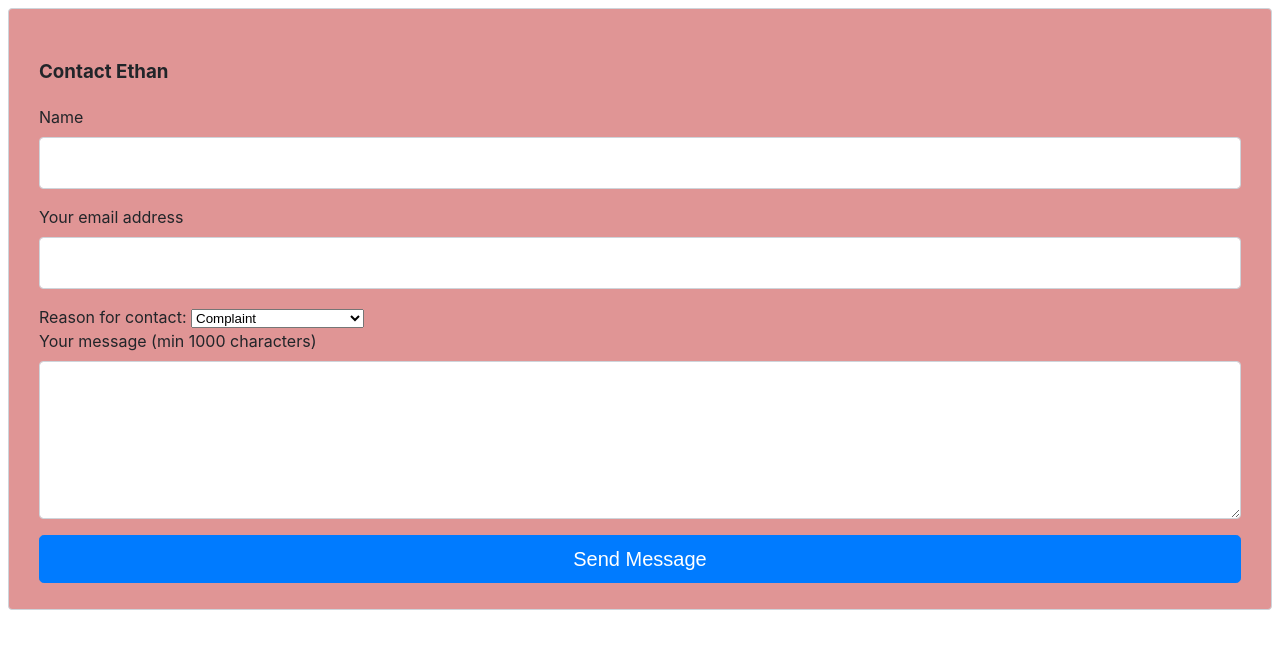
After one commit to EthanLevy27/levypedia.com, a Flask app: page /contact_form in a window 1280 px wide. The commit adds this page. Shown: the top 649 px of the page. Run offline with Flask 2, Linux system fonts and the light colour scheme.

Commit message:
UpdateBachman

```diff
--- a/app.py
+++ b/app.py
@@ -25,12 +25,30 @@ def songread():
 def backpacking_photos():
     return render_template('backpacking_photos.html')
 
+@app.route("/contact_form")
+def contact_form():
+    return render_template('contact-form.html')
+
+
+@app.route("/Resume")
+def Resume():
+    return render_template('Resume.html')
+
+
+
 @app.route("/")
 def home():
     url_for('static', filename='playlist_store.js')
     url_for('static', filename='playlist.js')
+    url_for('static', filename='contact-form-process.php')
     url_for('static', filename='style.css')
     url_for('static', filename='levypedia.css')
     url_for('static', filename='Profile-Picture.jpeg')
     url_for('static', filename='backpacking_photos.html')
+    url_for('static', filename='ResumeWeb.pdf')
+    url_for('static', filename='Resume.html')
+    url_for('static', filename='CLS.pdf')
+    url_for('static', filename='contact-form.css')
+    url_for('static', filename='contact-form.html')
+
     return render_template('index.html')
--- /dev/null
+++ b/static/contact-form.css
@@ -0,0 +1,160 @@
+#fcf-form {
+    display: block;
+}
+
+.fcf-body {
+    margin: 0;
+    font-family: -apple-system, Arial, sans-serif;
+    font-size: 1rem;
+    font-weight: 400;
+    line-height: 1.5;
+    color: #212529;
+    text-align: left;
+    background-color: rgb(224, 149, 149);
+    padding: 30px;
+    padding-bottom: 10px;
+    border: 1px solid #ced4da;
+    border-radius: 0.25rem;
+    max-width: 100%;
+}
+
+.fcf-form-group {
+    margin-bottom: 1rem;
+}
+
+.fcf-input-group {
+    position: relative;
+    display: -ms-flexbox;
+    display: flex;
+    -ms-flex-wrap: wrap;
+    flex-wrap: wrap;
+    -ms-flex-align: stretch;
+    align-items: stretch;
+    width: 100%;
+}
+
+.fcf-form-control {
+    display: block;
+    width: 100%;
+    height: calc(1.5em + 0.75rem + 2px);
+    padding: 0.375rem 0.75rem;
+    font-size: 1rem;
+    font-weight: 400;
+    line-height: 1.5;
+    color: #495057;
+    background-color: rgb(255, 255, 255);
+    background-clip: padding-box;
+    border: 1px solid #ced4da;
+    outline: none;
+    border-radius: 0.25rem;
+    transition: border-color 0.15s ease-in-out, box-shadow 0.15s ease-in-out;
+}
+
+    .fcf-form-control:focus {
+        border: 1px solid #313131;
+    }
+
+select.fcf-form-control[size], select.fcf-form-control[multiple] {
+    height: auto;
+}
+
+textarea.fcf-form-control {
+    font-family: -apple-system, Arial, sans-serif;
+    height: auto;
+}
+
+label.fcf-label {
+    display: inline-block;
+    margin-bottom: 0.5rem;
+}
+
+.fcf-credit {
+    padding-top: 10px;
+    font-size: 0.9rem;
+    color: #545b62;
+}
+
+    .fcf-credit a {
+        color: #545b62;
+        text-decoration: underline;
+    }
+
+        .fcf-credit a:hover {
+            color: #0056b3;
+            text-decoration: underline;
+        }
+
+.fcf-btn {
+    display: inline-block;
+    font-weight: 400;
+    color: #212529;
+    text-align: center;
+    vertical-align: middle;
+    cursor: pointer;
+    -webkit-user-select: none;
+    -moz-user-select: none;
+    -ms-user-select: none;
+    user-select: none;
+    background-color: transparent;
+    border: 1px solid transparent;
+    padding: 0.375rem 0.75rem;
+    font-size: 1rem;
+    line-height: 1.5;
+    border-radius: 0.25rem;
+    transition: color 0.15s ease-in-out, background-color 0.15s ease-in-out, border-color 0.15s ease-in-out, box-shadow 0.15s ease-in-out;
+}
+
+@media (prefers-reduced-motion: reduce) {
+    .fcf-btn {
+        transition: none;
+    }
+}
+
+.fcf-btn:hover {
+    color: #212529;
+    text-decoration: none;
+}
+
+.fcf-btn:focus, .fcf-btn.focus {
+    outline: 0;
+    box-shadow: 0 0 0 0.2rem rgba(0, 123, 255, 0.25);
+}
+
+.fcf-btn-primary {
+    color: #fff;
+    background-color: #007bff;
+    border-color: #007bff;
+}
+
+    .fcf-btn-primary:hover {
+        color: #fff;
+        background-color: #0069d9;
+        border-color: #0062cc;
+    }
+
+    .fcf-btn-primary:focus, .fcf-btn-primary.focus {
+        color: #fff;
+        background-color: #0069d9;
+        border-color: #0062cc;
+        box-shadow: 0 0 0 0.2rem rgba(38, 143, 255, 0.5);
+    }
+
+.fcf-btn-lg, .fcf-btn-group-lg > .fcf-btn {
+    padding: 0.5rem 1rem;
+    font-size: 1.25rem;
+    line-height: 1.5;
+    border-radius: 0.3rem;
+}
+
+.fcf-btn-block {
+    display: block;
+    width: 100%;
+}
+
+    .fcf-btn-block + .fcf-btn-block {
+        margin-top: 0.5rem;
+    }
+
+input[type="submit"].fcf-btn-block, input[type="reset"].fcf-btn-block, input[type="button"].fcf-btn-block {
+    width: 100%;
+}
--- a/templates/backpacking_photos.html
+++ b/templates/backpacking_photos.html
@@ -127,7 +127,7 @@ img {vertical-align: middle;}
 </style>
 <body>
   <div class ="menu" class="visited" class = "hover" class = "hvr-shutter-out-vertical" class = "active">
-    <a href="/home">Home</a>
+    <a href="https://levypedia.com">Home</a>
     <a href="https://linktr.ee/elevy127">Linktree</a>
     <a href="">My Projects</a>
     <a class="active" href="backpacking_photos">Backpacking Photos</a>
--- /dev/null
+++ b/templates/contact-form.html
@@ -0,0 +1,63 @@
+<!DOCTYPE html>
+    <head>
+        <meta charset="utf-8">
+        <meta name="viewport" content="width=device-width, initial-scale=1, shrink-to-fit=no">
+        <title>contact form</title>
+        <link href="/static/contact-form.css" rel="stylesheet">
+
+    </head>
+
+    <body>
+        <style>
+            @import url('https://fonts.googleapis.com/css2?family=Noto+Sans+TC:wght@300&display=swap');
+        </style>
+        <div class="fcf-body">
+
+            <div id="fcf-form">
+                <h3 class="fcf-h3">Contact Ethan</h3>
+
+                <form id="fcf-form-id" class="fcf-form-class" method="post" action="contact-form-process.php">
+
+                    <div class="fcf-form-group">
+                        <label for="Name" class="fcf-label">Name</label>
+                        <div class="fcf-input-group">
+                            <input type="text" id="Name" name="Name" class="fcf-form-control" required>
+                        </div>
+                    </div>
+
+                    <div class="fcf-form-group">
+                        <label for="Email" class="fcf-label">Your email address</label>
+                        <div class="fcf-input-group">
+                            <input type="email" id="Email" name="Email" class="fcf-form-control" required>
+                        </div>
+                    </div>
+                    <form action="index.php">
+                        Reason for contact:
+                        <select name="something">
+                            <option value="complaint">Complaint</option>
+                            <option value="job">Job Opportunity</option>
+                            <option value="WWIA">Willy Wonka is ALIVE?!?!</option>
+                        </select>
+                    </form>
+
+                    <div class="fcf-form-group">
+                        <label for="Message" class="fcf-label">Your message (min 1000 characters)</label>
+                        <div class="fcf-input-group">
+                            <textarea id="Message" name="Message" class="fcf-form-control" rows="6" maxlength="3000" required></textarea>
+                        </div>
+                    </div>
+
+                    <div class="fcf-form-group">
+                        <button type="submit" id="fcf-button" class="fcf-btn fcf-btn-primary fcf-btn-lg fcf-btn-block">Send Message</button>
+                    </div>
+
+
+
+                </form>
+            </div>
+
+        </div>
+
+    </body>
+
+</html>
```
Also changed, not shown: templates/Resume.html (added, +35 -0 lines), templates/index.html (+8 -6 lines), 4 other files.
